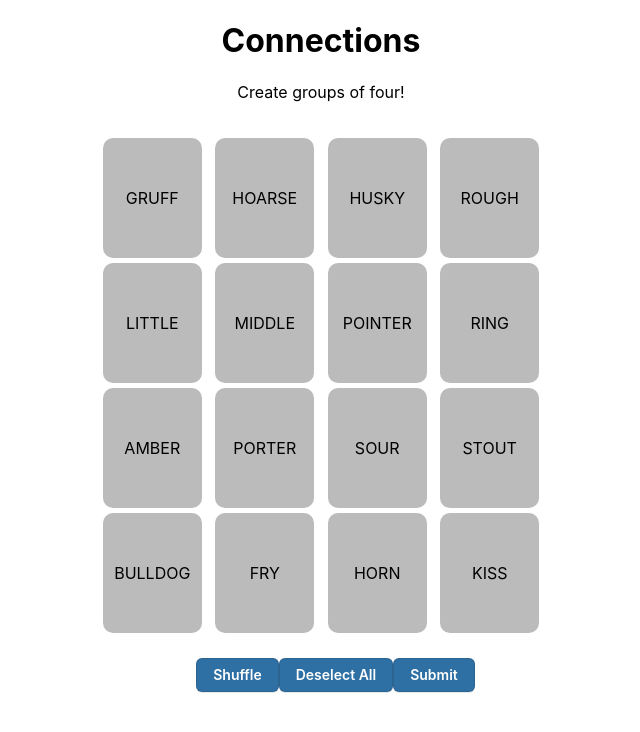
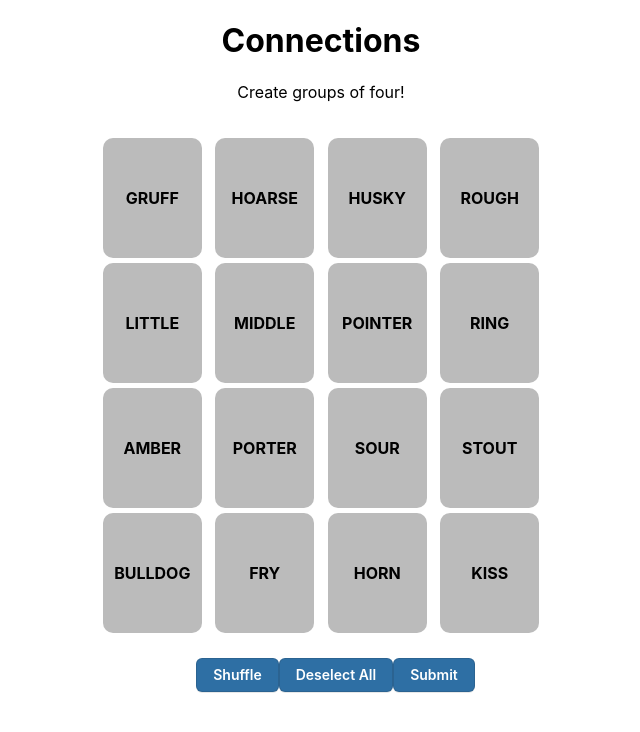
Before and after one commit to GriffinMichalak/nyt-connections, an Angular app: page / in a window 1280 px wide. Shown: the top 732 px of the page, without its empty margins (319-959 px from the left). Built offline with nearby package versions, Linux system fonts and the light colour scheme.

Commit message:
bold card title

```diff
--- a/src/app/app.component.html
+++ b/src/app/app.component.html
@@ -1,3 +1,4 @@
+<!-- https://nyt-connections-nine.vercel.app/ -->
 <!DOCTYPE html>
 <html lang="en">
 <head>
--- a/src/app/app.component.scss
+++ b/src/app/app.component.scss
@@ -32,6 +32,7 @@ body {
     justify-content: center;
     align-items: center;
     text-align: center;
+    font-weight: bold;
 }
 .card:hover {
     // transform: scale(1.01);
```
